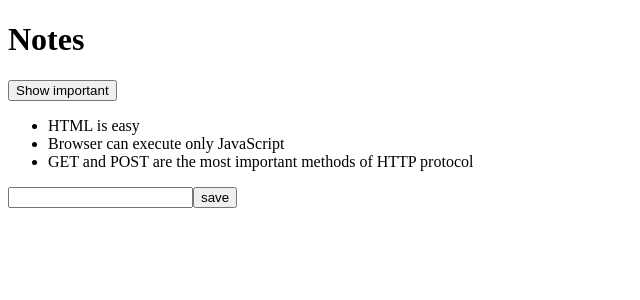
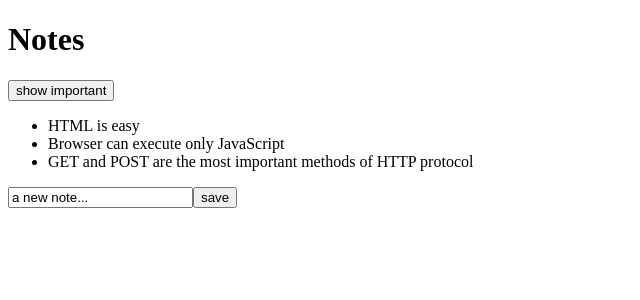
Before and after one commit to RadikeCosa/helsinky, a React (Vite) app: page / in a window 1280 px wide. Shown: the top 300 px of the page, without its empty margins (0-640 px from the left). Built offline with nearby package versions, Linux system fonts and the light colour scheme.

Commit message:
que onda

```diff
--- a/src/App.jsx
+++ b/src/App.jsx
@@ -1,25 +1,23 @@
-/* eslint-disable no-unused-vars */
-/* eslint-disable react/prop-types */
 import { useState } from "react";
 import Note from "./components/Note";
 
 const App = (props) => {
   const [notes, setNotes] = useState(props.notes);
-  const [newNote, setNewNote] = useState("");
+  const [newNote, setNewNote] = useState("a new note...");
   const [showAll, setShowAll] = useState(true);
 
   const addNote = (event) => {
     event.preventDefault();
+    console.log("button clicked", event.target);
     const noteObject = {
       content: newNote,
-      important: Math.random() > 0.5,
+      important: Math.random() < 0.5,
       id: notes.length + 1,
     };
 
     setNotes(notes.concat(noteObject));
     setNewNote("");
   };
-
   const handleNoteChange = (event) => {
     console.log(event.target.value);
     setNewNote(event.target.value);
@@ -27,12 +25,13 @@ const App = (props) => {
   const notesToShow = showAll
     ? notes
     : notes.filter((note) => note.important === true);
+
   return (
     <div>
       <h1>Notes</h1>
       <div>
         <button onClick={() => setShowAll(!showAll)}>
-          Show {showAll ? "important" : "all"}
+          show {showAll ? "important" : "all"}
         </button>
       </div>
       <ul>
```
